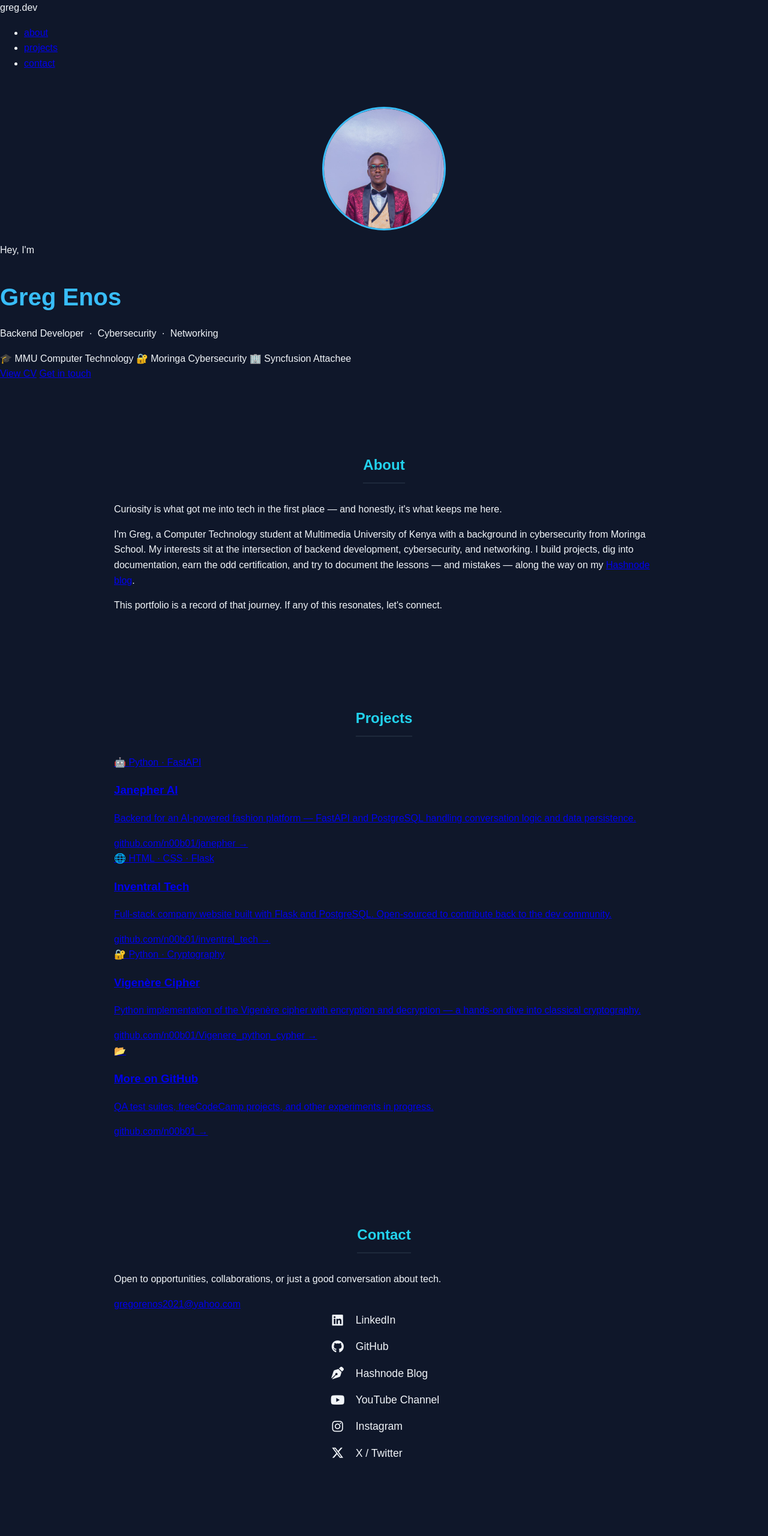
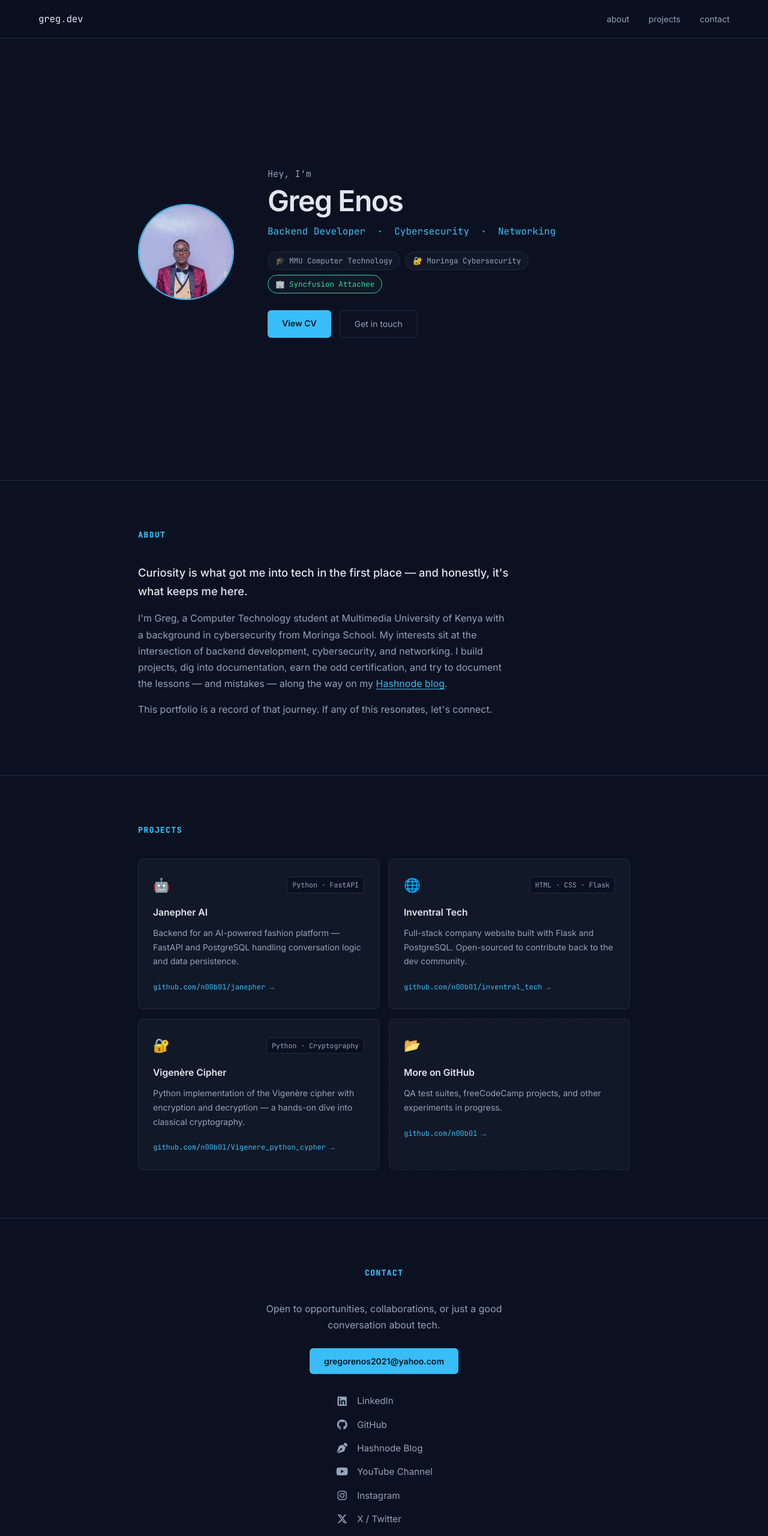
Before and after one commit to n00b01/greg-portfolio, a plain HTML site: page index.html in a window 1280 px wide. Shown: the top 2560 px of the page at 60% size. Drawn offline with Linux system fonts and the light colour scheme.

Commit message:
Refactor CSS with variables and improved layout
Updated CSS styles including variables, layout, and responsive design.

```diff
--- a/style.css
+++ b/style.css
@@ -1,184 +1,390 @@
+/* ── RESET & BASE ── */
+*, *::before, *::after { margin: 0; padding: 0; box-sizing: border-box; }
+
+:root {
+  --bg:       #0b1120;
+  --surface:  #111827;
+  --border:   #1e2d45;
+  --accent:   #38bdf8;
+  --accent2:  #818cf8;
+  --green:    #34d399;
+  --text:     #e2e8f0;
+  --muted:    #94a3b8;
+  --font:     'Inter', sans-serif;
+  --mono:     'JetBrains Mono', monospace;
+}
+
+html { scroll-behavior: smooth; }
+
 body {
-  font-family: Arial, sans-serif;
-  margin: 0;
-  background: #0f172a;
-  color: #f1f5f9;
-  line-height: 1.6;
+  font-family: var(--font);
+  background: var(--bg);
+  color: var(--text);
+  line-height: 1.7;
+  font-size: 16px;
   overflow-x: hidden;
 }
 
 .container {
   width: 90%;
-  max-width: 900px;
+  max-width: 820px;
   margin: 0 auto;
-  padding: 20px;
 }
 
-header {
-  text-align: center;
-  padding: 50px 0;
+a { color: inherit; text-decoration: none; }
+
+/* ── NAV ── */
+nav {
+  position: fixed;
+  top: 0; left: 0; right: 0;
+  z-index: 100;
+  display: flex;
+  justify-content: space-between;
+  align-items: center;
+  padding: 18px 5%;
+  background: rgba(11, 17, 32, 0.85);
+  backdrop-filter: blur(12px);
+  border-bottom: 1px solid var(--border);
+}
+
+.nav-logo {
+  font-family: var(--mono);
+  font-size: 1rem;
+  color: var(--text);
+  letter-spacing: -0.02em;
+}
+.nav-logo .accent { color: var(--accent); }
+
+.nav-links {
+  list-style: none;
+  display: flex;
+  gap: 32px;
+}
+.nav-links a {
+  font-size: 0.875rem;
+  color: var(--muted);
+  transition: color 0.2s;
+}
+.nav-links a:hover,
+.nav-links a.active { color: var(--accent); }
+
+/* ── HERO ── */
+.hero {
+  min-height: 100vh;
+  display: flex;
+  align-items: center;
+  padding: 100px 5% 60px;
+}
+
+.hero-inner {
+  max-width: 820px;
+  margin: 0 auto;
+  display: flex;
+  align-items: center;
+  gap: 56px;
+  width: 100%;
 }
 
 .profile-pic-container {
-  width: 200px;
-  height: 200px;
+  width: 160px;
+  height: 160px;
   border-radius: 50%;
-  border: 3px solid #38bdf8;
+  border: 2px solid var(--accent);
   overflow: hidden;
-  margin: 0 auto 20px;
+  flex-shrink: 0;
+  background: var(--surface);
+  display: flex;
+  align-items: center;
+  justify-content: center;
+  font-family: var(--mono);
+  font-size: 1.5rem;
+  color: var(--accent);
 }
+.profile-pic-container.fallback::after { content: 'GE'; }
+.profile-pic { width: 100%; height: 100%; object-fit: cover; object-position: top center; }
 
-.profile-pic {
-  width: 100%;
-  height: 100%;
-  object-fit: cover;
-  object-position: top center;
+.hero-greeting {
+  font-size: 0.95rem;
+  color: var(--muted);
+  margin-bottom: 6px;
+  font-family: var(--mono);
 }
 
 h1 {
-  font-size: 2.5em;
-  color: #38bdf8;
+  font-size: clamp(2rem, 5vw, 3rem);
+  font-weight: 600;
+  color: var(--text);
+  letter-spacing: -0.03em;
+  line-height: 1.1;
   margin-bottom: 10px;
 }
 
-header p {
-  font-size: 1.1em;
-  max-width: 600px;
-  margin: 0 auto;
+.hero-role {
+  font-size: 1rem;
+  color: var(--accent);
+  font-family: var(--mono);
+  margin-bottom: 20px;
 }
 
-section {
-  margin: 40px 0;
-  padding: 20px 0;
+.hero-badges {
+  display: flex;
+  flex-wrap: wrap;
+  gap: 8px;
+  margin-bottom: 28px;
+}
+
+.badge {
+  font-size: 0.78rem;
+  background: var(--surface);
+  border: 1px solid var(--border);
+  color: var(--muted);
+  padding: 4px 12px;
+  border-radius: 20px;
+  font-family: var(--mono);
+}
+.badge.green { border-color: var(--green); color: var(--green); }
+
+.hero-cta { display: flex; gap: 14px; flex-wrap: wrap; }
+
+.btn-primary {
+  display: inline-block;
+  padding: 10px 24px;
+  background: var(--accent);
+  color: #0b1120;
+  font-weight: 600;
+  font-size: 0.875rem;
+  border-radius: 6px;
+  transition: opacity 0.2s, transform 0.2s;
+}
+.btn-primary:hover { opacity: 0.88; transform: translateY(-1px); }
+
+.btn-ghost {
+  display: inline-block;
+  padding: 10px 24px;
+  border: 1px solid var(--border);
+  color: var(--muted);
+  font-size: 0.875rem;
+  border-radius: 6px;
+  transition: border-color 0.2s, color 0.2s;
+}
+.btn-ghost:hover { border-color: var(--accent); color: var(--accent); }
+
+/* ── SECTIONS ── */
+.section {
+  padding: 80px 5%;
+  border-top: 1px solid var(--border);
 }
 
 h2 {
-  color: #22d3ee;
-  margin-bottom: 30px;
-  border-bottom: 2px solid #1e293b;
-  padding-bottom: 10px;
-  display: table;
+  font-size: 0.8rem;
+  font-family: var(--mono);
+  color: var(--accent);
+  text-transform: uppercase;
+  letter-spacing: 0.12em;
+  margin-bottom: 36px;
+}
+
+/* ── ABOUT ── */
+.about-body {
+  max-width: 620px;
+}
+.about-body p {
+  color: var(--muted);
+  margin-bottom: 16px;
+  font-size: 1rem;
+}
+.about-body p:first-child {
+  font-size: 1.15rem;
+  color: var(--text);
+  font-weight: 500;
+}
+.highlight { color: var(--accent); }
+.inline-link { color: var(--accent); text-decoration: underline; text-underline-offset: 3px; }
+.inline-link:hover { opacity: 0.8; }
+
+/* ── TIMELINE ── */
+.timeline { display: flex; flex-direction: column; gap: 0; }
+
+.timeline-item {
+  display: grid;
+  grid-template-columns: 160px 1fr;
+  gap: 24px;
+  padding: 28px 0;
+  border-bottom: 1px solid var(--border);
+}
+.timeline-item:last-child { border-bottom: none; }
+
+.timeline-meta {
+  display: flex;
+  flex-direction: column;
+  gap: 8px;
+  padding-top: 4px;
+}
+.tl-date {
+  font-family: var(--mono);
+  font-size: 0.75rem;
+  color: var(--muted);
+}
+.tl-badge {
+  display: inline-block;
+  font-size: 0.7rem;
+  font-family: var(--mono);
+  padding: 2px 8px;
+  border-radius: 10px;
+  width: fit-content;
+}
+.tl-badge.current {
+  background: rgba(52, 211, 153, 0.12);
+  color: var(--green);
+  border: 1px solid var(--green);
+}
+.timeline-body h3 {
+  font-size: 1rem;
+  font-weight: 600;
+  color: var(--text);
+  margin-bottom: 4px;
+}
+.tl-company {
+  font-size: 0.85rem;
+  color: var(--accent);
+  margin-bottom: 8px;
+  font-family: var(--mono);
+}
+.tl-desc { font-size: 0.9rem; color: var(--muted); }
+
+/* ── PROJECTS ── */
+.project-grid {
+  display: grid;
+  grid-template-columns: repeat(auto-fit, minmax(300px, 1fr));
+  gap: 16px;
+}
+
+.project-card {
+  display: block;
+  background: var(--surface);
+  border: 1px solid var(--border);
+  border-radius: 8px;
+  padding: 24px;
+  transition: border-color 0.2s, transform 0.2s;
+  cursor: pointer;
+}
+.project-card:hover {
+  border-color: var(--accent);
+  transform: translateY(-3px);
+}
+.ghost-card { border-style: dashed; }
+.ghost-card:hover { border-color: var(--accent2); border-style: dashed; }
+
+.project-top {
+  display: flex;
+  justify-content: space-between;
+  align-items: center;
+  margin-bottom: 14px;
+}
+.project-icon { font-size: 1.4rem; }
+.project-lang {
+  font-family: var(--mono);
+  font-size: 0.72rem;
+  color: var(--muted);
+  background: var(--bg);
+  padding: 3px 8px;
+  border-radius: 4px;
+  border: 1px solid var(--border);
+}
+.project-card h3 {
+  font-size: 0.975rem;
+  font-weight: 600;
+  color: var(--text);
+  margin-bottom: 8px;
+}
+.project-card p {
+  font-size: 0.875rem;
+  color: var(--muted);
+  margin-bottom: 16px;
+}
+.project-link {
+  font-family: var(--mono);
+  font-size: 0.75rem;
+  color: var(--accent);
+}
+
+/* ── CONTACT ── */
+.contact-inner {
+  text-align: center;
+}
+.contact-sub {
+  font-size: 1rem;
+  color: var(--muted);
+  margin-bottom: 24px;
+  max-width: 480px;
   margin-left: auto;
   margin-right: auto;
 }
 
-.about p {
-  text-align: justify;
-  text-justify: inter-word;
+.social-links {
+  list-style: none;
+  display: flex;
+  flex-direction: column;
+  gap: 12px;
+  width: fit-content;
+  margin: 32px auto 0;
+  align-items: flex-start;
+  text-align: left;
+}
+.social-links a {
+  display: inline-flex;
+  align-items: center;
+  gap: 14px;
+  font-size: 0.95rem;
+  color: var(--muted);
+  transition: color 0.2s;
+}
+.social-links a:hover { color: var(--accent); }
+.social-links i { font-size: 1.1rem; width: 22px; text-align: center; }
+
+/* ── SUPPORT ── */
+.support { border-top: 1px solid var(--border); }
+.support-inner { text-align: center; }
+.support-label {
+  font-size: 0.85rem;
+  color: var(--muted);
+  font-family: var(--mono);
+  margin-bottom: 16px;
 }
 
-.project-list {
-  display: grid;
-  grid-template-columns: repeat(auto-fit, minmax(280px, 1fr));
-  gap: 20px;
-  padding: 0;
-  list-style: none;
+/* ── FOOTER ── */
+footer {
+  padding: 28px 5%;
+  border-top: 1px solid var(--border);
+  text-align: center;
+}
+footer p { font-size: 0.8rem; color: var(--muted); }
+.footer-link { color: var(--accent); }
+.footer-link:hover { text-decoration: underline; }
+
+/* ── SCROLL REVEAL ── */
+.reveal {
+  opacity: 0;
+  transform: translateY(30px);
+  transition: opacity 0.7s ease, transform 0.7s ease;
+}
+.reveal.show {
+  opacity: 1;
+  transform: translateY(0);
 }
 
-.project-list li {
-  background: #1e293b;
-  padding: 20px;
-  border-radius: 10px;
-  box-shadow: 0 4px 6px rgba(0, 0, 0, 0.3);
-  transition: transform 0.3s ease, box-shadow 0.3s ease;
-  border: 1px solid #334155;
+/* ── RESPONSIVE ── */
+@media (max-width: 640px) {
+  .hero-inner { flex-direction: column; text-align: center; gap: 28px; }
+  .hero-badges { justify-content: center; }
+  .hero-cta { justify-content: center; }
+  .timeline-item { grid-template-columns: 1fr; gap: 6px; }
+  .timeline-meta { flex-direction: row; align-items: center; gap: 12px; }
+  .nav-links { gap: 18px; }
+  .project-grid { grid-template-columns: 1fr; }
 }
 
-.project-list li:hover {
-  transform: translateY(-5px);
-  box-shadow: 0 10px 15px rgba(0, 0, 0, 0.4);
-  border-color: #38bdf8;
+@media (prefers-reduced-motion: reduce) {
+  .reveal { opacity: 1; transform: none; transition: none; }
+  .project-card:hover { transform: none; }
 }
-
-.project-list strong {
-  display: block;
-  color: #38bdf8;
-  font-size: 1.1em;
-  margin-bottom: 8px;
-}
-
-.contact .container {
-  text-align: center;
-}
-
-.contact p {
-  margin-bottom: 20px;
-  font-size: 1.1em;
-}
-
-.email-link {
-  color: #38bdf8;
-  text-decoration: none;
-}
-
-.email-link:hover {
-  text-decoration: underline;
-}
-
-.social-links {
-  list-style: none;
-  padding: 0;
-  display: flex;
-  flex-direction: column;
-  gap: 15px;
-  width: fit-content;
-  margin: 0 auto;
-  align-items: flex-start;
-}
-
-.social-links li {
-  margin: 0;
-  width: 100%;
-}
-
-.social-links a {
-  text-decoration: none;
-  color: #f1f5f9;
-  font-size: 1.1rem;
-  display: inline-flex;
-  align-items: center;
-  gap: 15px;
-  transition: color 0.3s ease;
-}
-
-.social-links a:hover {
-  color: #38bdf8;
-}
-
-.social-links i {
-  font-size: 1.3rem;
-  width: 30px;
-  text-align: center;
-}
-
-footer {
-  text-align: center;
-  padding: 30px 0;
-  background: #1e293b;
-  color: #cbd5e1;
-  margin-top: 40px;
-}
-
-.Coffee .container {
-  text-align: center;
-  padding: 30px 0;
-}
-
-.hidden {
-  opacity: 0;
-  transform: translateY(50px);
-  transition: all 1s ease;
-  filter: blur(5px);
-}
-
-.show {
-  opacity: 1;
-  transform: translateY(0);
-  filter: blur(0);
-}
-
-@media (max-width: 600px) {
-  h1 { font-size: 2em; }
-  header p { font-size: 1em; }
-  .project-list { grid-template-columns: 1fr; }
-}
```
